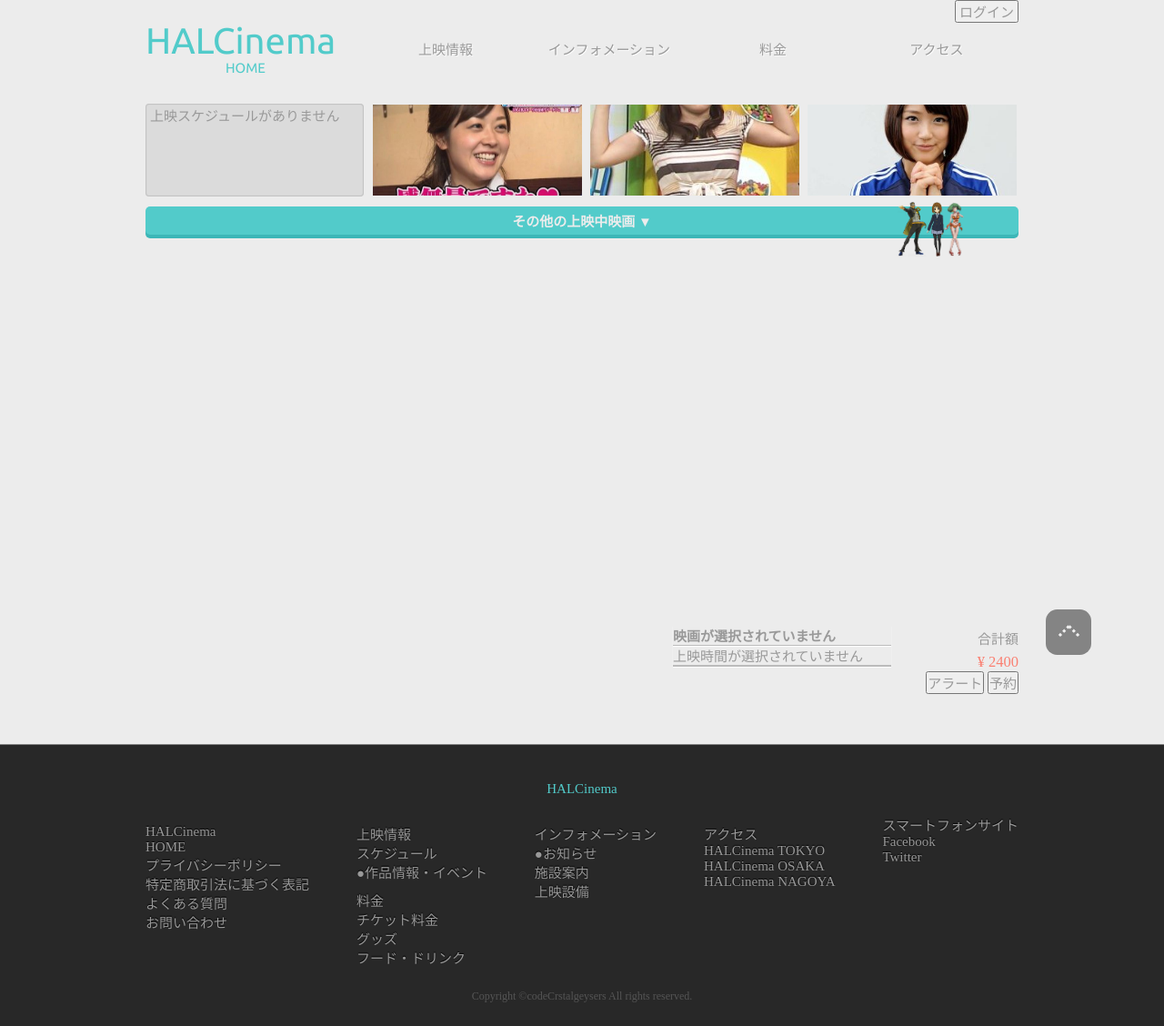
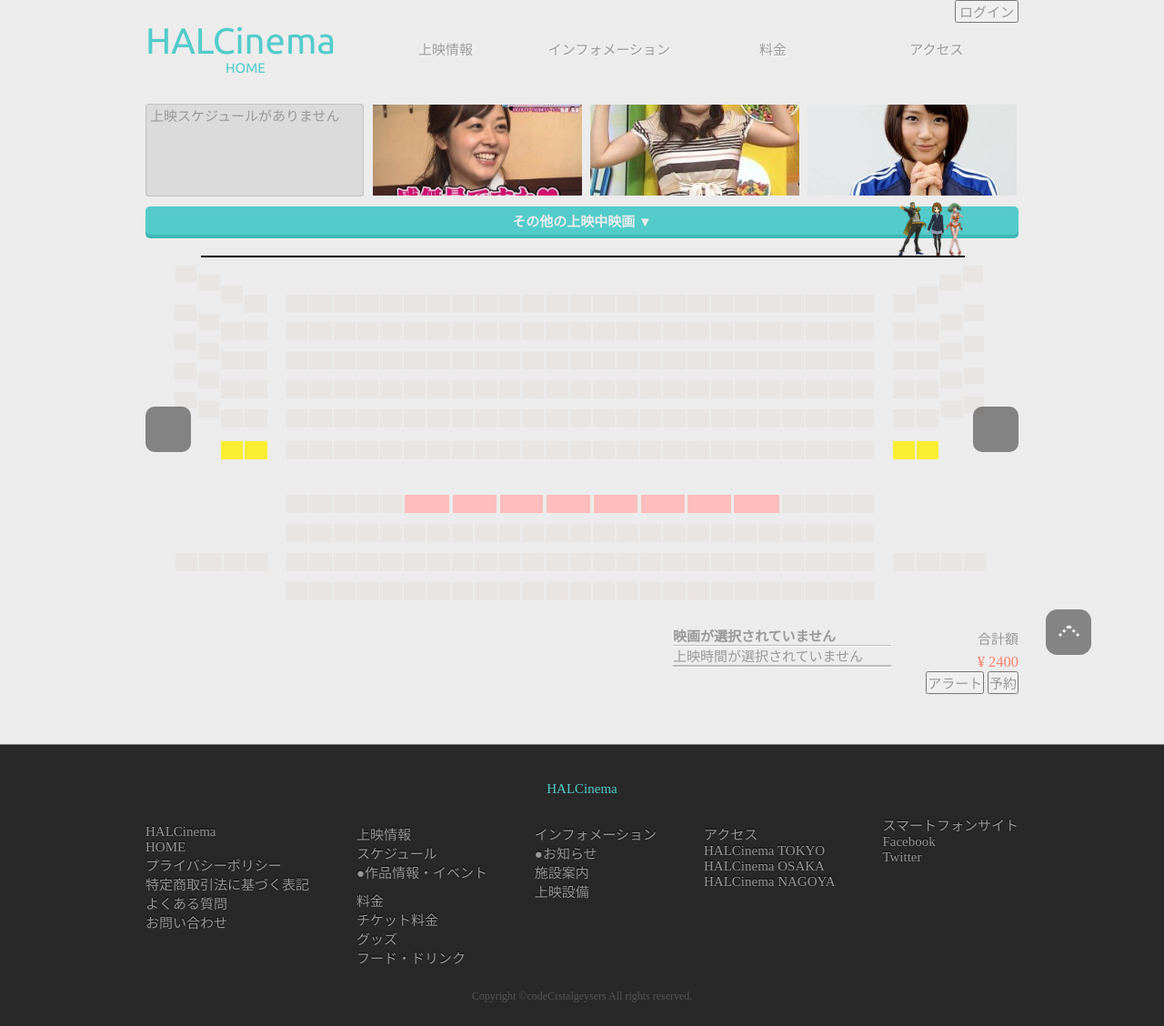
Before and after one commit to codeCrystalgeysers/halcinema, a PHP site: page / in a window 1280 px wide. Shown: the whole page at 91% size. Run offline with PHP 8.4, Linux system fonts and the light colour scheme; data that the repository does not hold is empty.

Commit message:
screen表示

```diff
--- a/css/index.css
+++ b/css/index.css
@@ -139,6 +139,36 @@
   margin: 0 auto;
   width: 960px;
   height: 100%;
+  overflow: hidden;
+}
+#seatF {
+  height: 500px;
+  width: 1500px;
+  position: relative;
+  z-index: 10px;
+}
+#seatF .screen{
+  height: 500px;
+  width: 960px;
+  display: inline;
+}
+#seatLoading #lBtn, #seatLoading #rBtn {
+  height: 50px;
+  width: 50px;
+  background: rgba(28,28,28,0.5);
+  border-radius: 10px;
+  position: absolute;
+  z-index: 99;
+  top: 0;
+  bottom: 0;
+  margin: auto;
+  cursor: pointer;
+}
+#seatLoading #lBtn {
+  left: 0;
+}
+#seatLoading #rBtn {
+  right: 0;
 }
 #seatChara {
   position: absolute;
--- a/index.php
+++ b/index.php
@@ -89,6 +89,7 @@ include 'remove.php';
 	<div id="moviesSub" class="moviesList">
 	    <ul>
       <?php
+        if(mysql_num_rows($res) != 0){
           mysql_data_seek($res, 0);
           while($movie = mysql_fetch_array($res)){
             echo("<li>
@@ -101,6 +102,7 @@ include 'remove.php';
                     </figure>
                   </li>");
           }
+        }
       ?>
 	    </ul>
 	</div>
@@ -110,13 +112,26 @@ include 'remove.php';
 </div>
 <div id="reserveArea">
     <div id="seats">
-      <div id="seatLoading"></div>
+      <div id="seatLoading">
+        <div id="lBtn"></div>
+        <div id="rBtn"></div>
+        <div id="seatF">
+          <?php
+          for($j=1;$j<4;$j++){
+            echo "<div class='screen'>";
+              include 'screen'.$j.'.html';
+            echo "</div>";
+          }
+          ?>
+        </div>
+      </div>
       <ul id="seatChara">
         <li><img src="img/human1.png" alt=""></li>
         <li><img src="img/human2.png" alt=""></li>
         <li><img src="img/human3.png" alt=""></li>
       </ul>
-      <div id="seatsBackground"></div>
+      <div id="seatsBackground">
+      </div>
     </div>
     <div id="reserveBreakdown">
       <div id="reserveDetails">
--- a/js/index.js
+++ b/js/index.js
@@ -240,4 +240,19 @@ $(function(){
   function err(){
     alert("失敗");
   }
+
+  //シートの移動
+  var place = 0;
+  $("#lBtn").click(function(){
+    if(place < 0){
+      place += 960;
+      $("#seatF").animate({"left":place+"px"});
+    }
+      });
+  $("#rBtn").click(function(){
+    if(place > -960*2){
+      place -= 960;
+      $("#seatF").animate({"left":place+"px"});
+    }
+  });
 });
```
